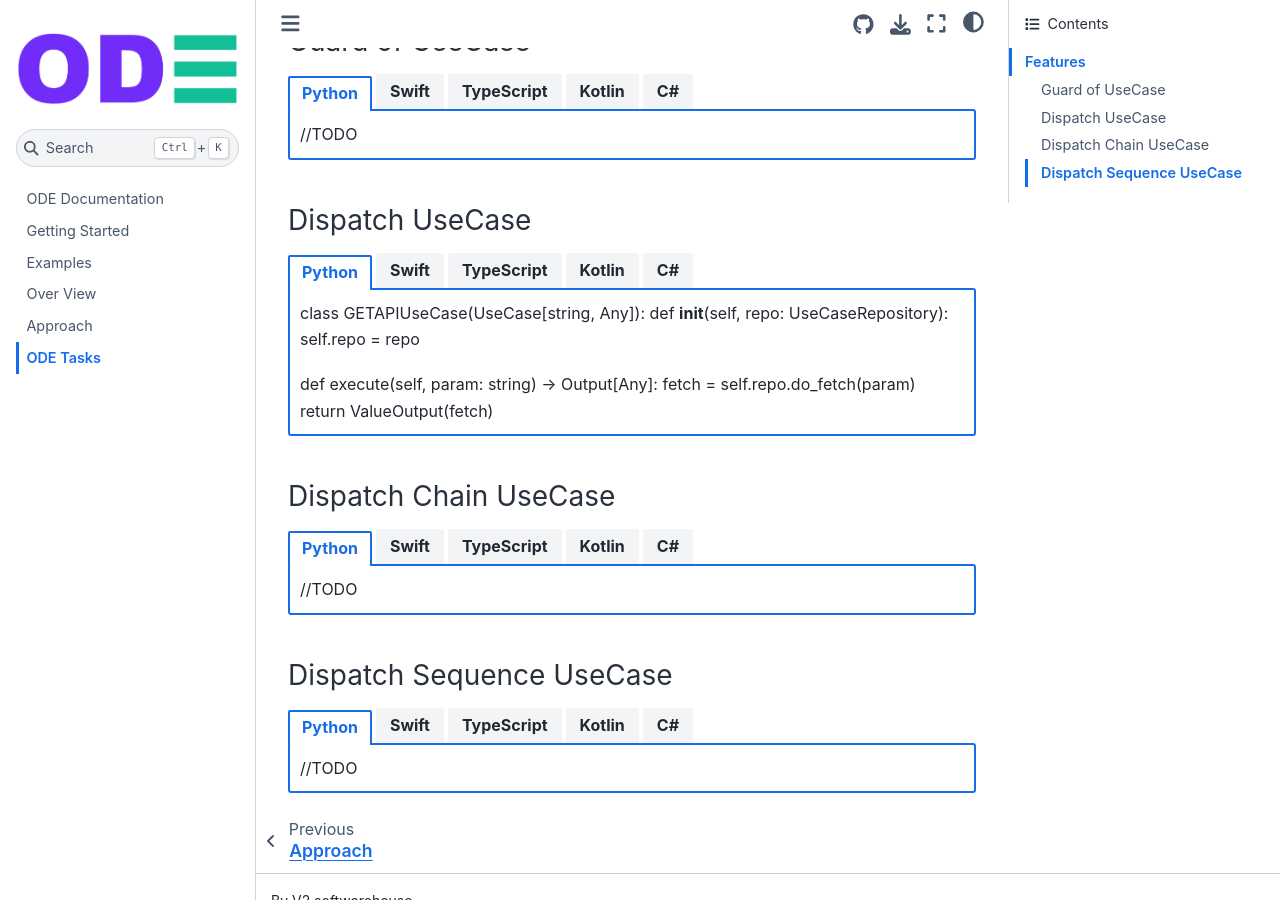
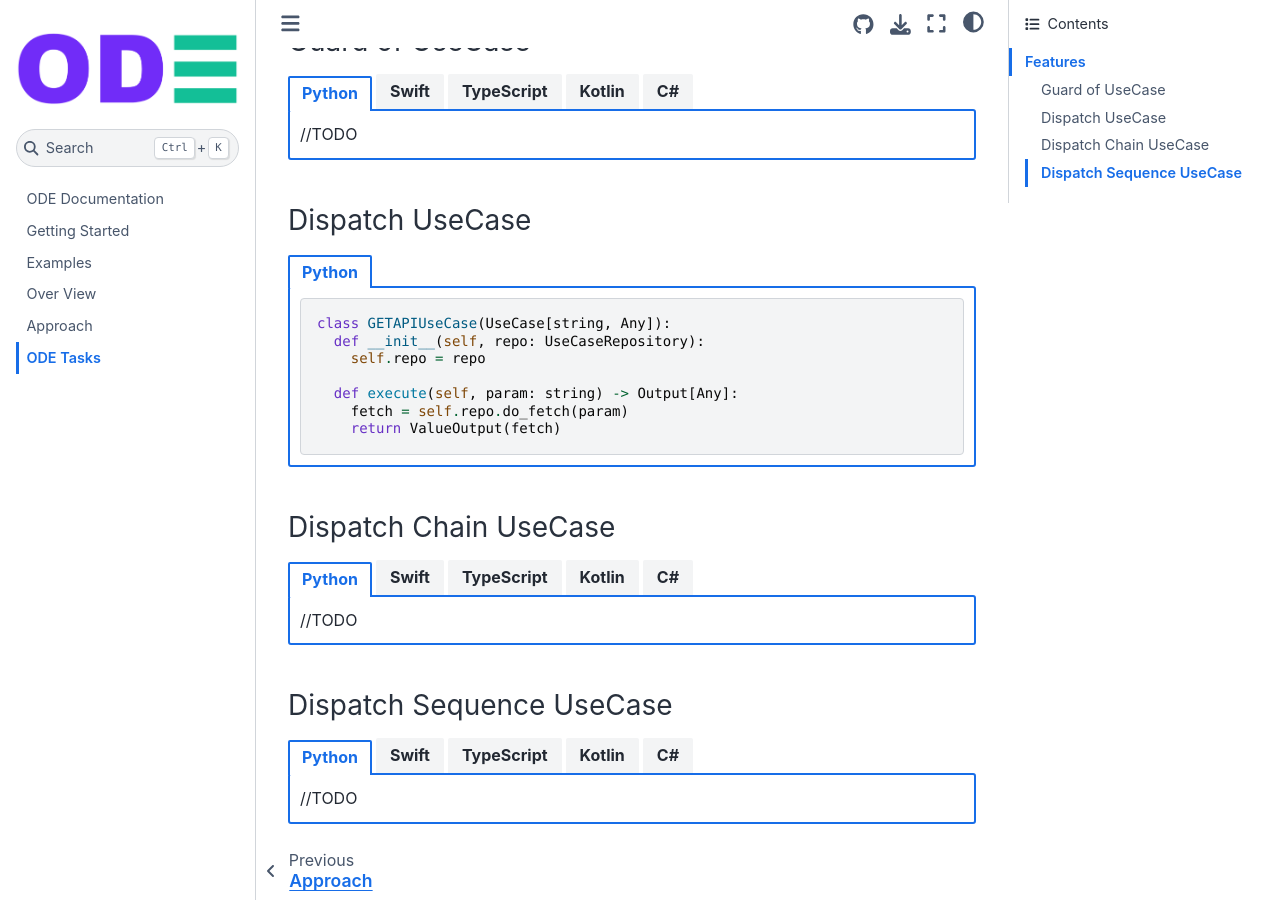
Before and after one commit to v2-softwarehouse/site-ode-documentation, a Jupyter Book: the page built from ode-tasks.md, in a window 1280 px wide and 900 px high, scrolled down 527 px. Built offline with Jupyter Book 1.0.4 settings and Sphinx 7.4.7 and the Sphinx Book theme 1.1.4, drawn with Linux system fonts in a browser that asks for light colours.

Commit message:
up  embed code

`````diff
--- a/ode-tasks.md
+++ b/ode-tasks.md
@@ -34,6 +34,8 @@ Abstracting, simplifying and standardizing works when invoking, saving and dispa
 ### Dispatch UseCase
 ````{tab-set}
 ```{tab-item} Python
+
+```python
 class GETAPIUseCase(UseCase[string, Any]):
   def __init__(self, repo: UseCaseRepository):
     self.repo = repo
@@ -43,7 +45,11 @@ class GETAPIUseCase(UseCase[string, Any]):
     return ValueOutput(fetch)
 ```
 
+```
+
 ```{tab-item} Swift
+
+```swift
 class GETUseCase : UseCase {
   var repo: UseCaseRepository
 
@@ -58,7 +64,11 @@ class GETUseCase : UseCase {
 }
 ```
 
+```
+
 ```{tab-item} TypeScript
+
+```javascript
 class GETUseCase extends UseCase {
     private repo: UseCaseRepository;
 
@@ -74,7 +84,11 @@ class GETUseCase extends UseCase {
 }
 ```
 
+```
+
 ```{tab-item} Kotlin
+
+```kotlin
 class GETUseCase(private val repo: UseCaseRepository)
 : UseCase() {
 
@@ -85,7 +99,11 @@ class GETUseCase(private val repo: UseCaseRepository)
 }
 ```
 
+```
+
 ```{tab-item} C#
+
+```csharp
 public class GETUseCase : UseCase
 {
   UseCaseRepository repo { get; set; }
@@ -100,6 +118,8 @@ public class GETUseCase : UseCase
       return new ValueOutput(fetch);
   }
 }
+```
+
 ```
 ````
 
`````
